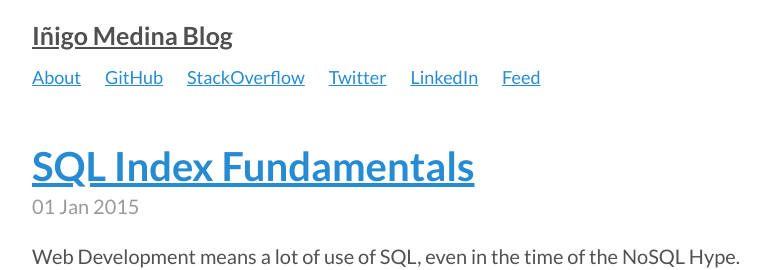
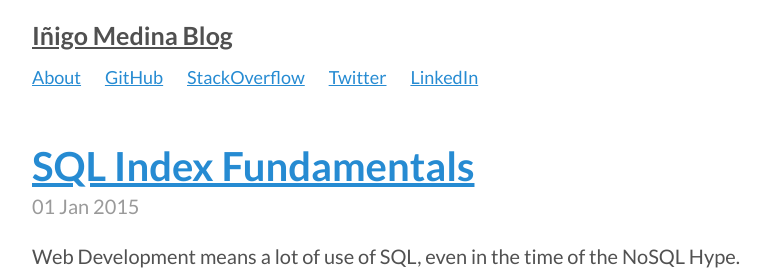
Before and after one commit to grosshat/grosshat.github.io, a Jekyll site: the page built from index.html, in a window 1280 px wide. Shown: the top 270 px of the page, without its empty margins (248-1030 px from the left). Built offline with Jekyll 4.4.1, drawn with Linux system fonts in a browser that asks for light colours; Markdown is read by kramdown in place of the engine named in the settings.

Commit message:
Remove Feed item on main menu.

```diff
--- a/_config.yml
+++ b/_config.yml
@@ -33,7 +33,6 @@ pages_list:
   StackOverflow: 'http://stackoverflow.com/users/574093/inigomedina'
   Twitter: 'http://twitter.com/inigo_medina'
   LinkedIn: 'http://linkedin.com/in/inigomedina'
-  Feed: '/feed/'
 
 # Allow URL Redirects:
 #  * https://help.github.com/articles/redirects-on-github-pages
```
